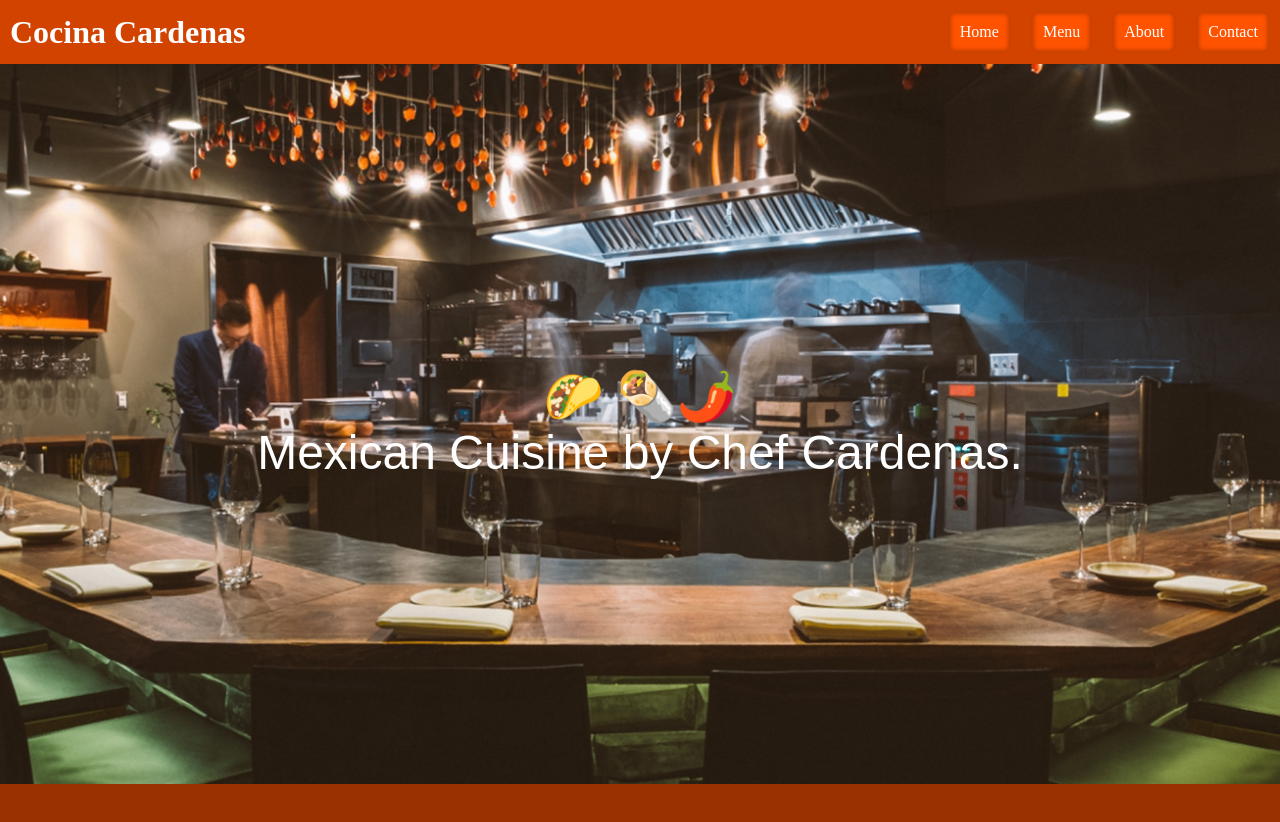
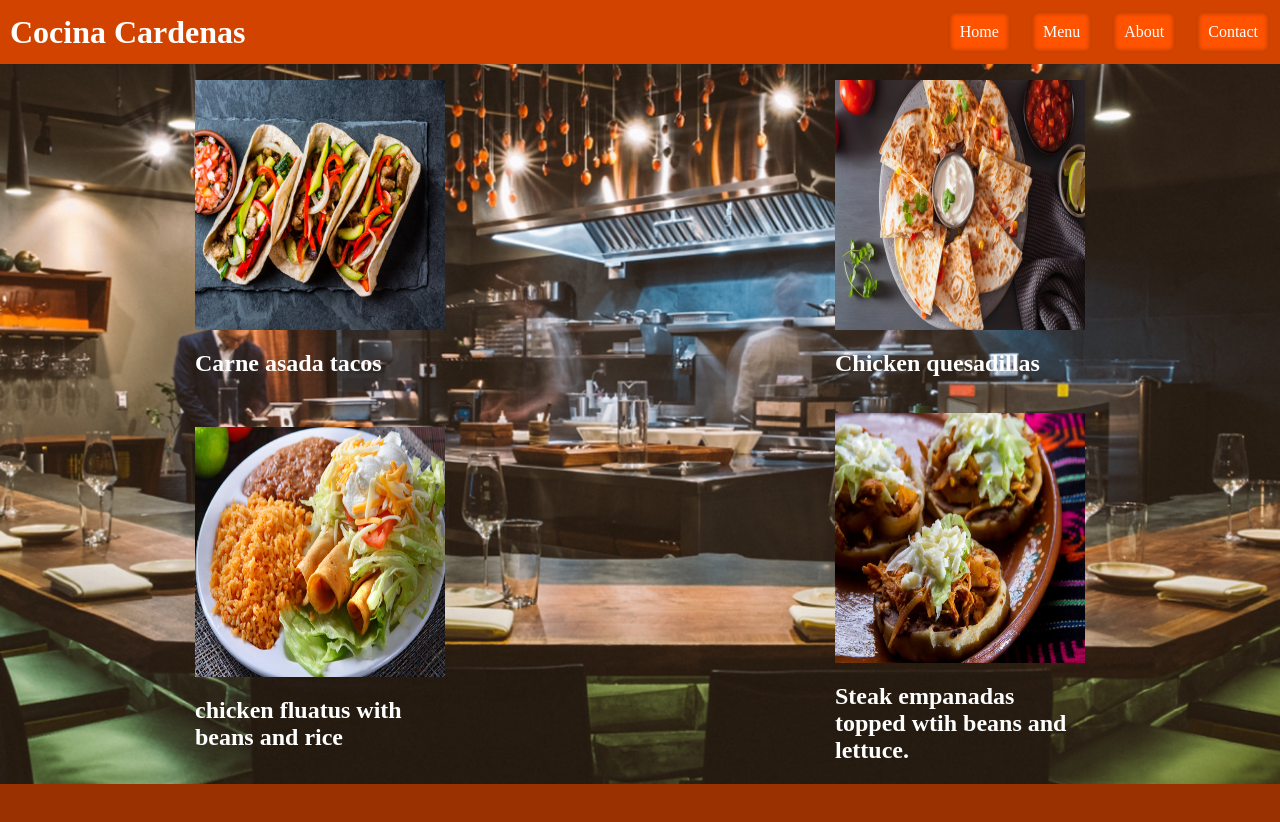
Before and after one commit to cardhect/restaurant, a website built with webpack: page dist/index.html in a window 1280 px wide. Both pictures are taken after a click on the item "Menu". Built offline with nearby package versions, Linux system fonts and the light colour scheme.

Commit message:
Menu tab content added.

```diff
--- a/src/menu.js
+++ b/src/menu.js
@@ -1,5 +1,58 @@
+import tacos from './tacos.jpeg';
+import quesadilla from './quesadilla.jpeg';
+import fluatas from './fluatas.jpeg';
+import empanada from './empanadas.jpeg';
 
 const menu = function(){
+let menu = ['tacos','quesadilla','fluatas','empanadas'];
+let menuImgs = [tacos,quesadilla,fluatas,empanada];
+// create 4 divs
+const cardContainer = document.createElement('div');
+cardContainer.setAttribute('id','card-container');
+//inserts the card container before the footer.
+const content = document.getElementById('content');
+const footer = document.getElementById('footer');
+content.insertBefore(cardContainer, footer);
+
+//creates 4 divs with id's of the menu items;
+// insert images in each div
+for (let i = 0; i < menu.length; i++) {
+    const element = menu[i];
+    const imgElement = menuImgs[i];
+    const imgTag = document.createElement('img');
+    const imgCard = document.createElement('div');
+    imgCard.setAttribute('id',element + '-card');
+    imgCard.setAttribute('class','menu-card');
+    imgTag.setAttribute('id',element);
+    imgTag.setAttribute('class','menu-img');
+    cardContainer.appendChild(imgCard);
+    imgCard.appendChild(imgTag);
+    document.getElementById(element).src = imgElement;
+}
+// add description in each div explaining the menu item
+const tacosCard = document.getElementById('tacos-card');
+const quesadillaCard = document.getElementById('quesadilla-card');
+const fluatasCard = document.getElementById('fluatas-card');
+const empanadaCard = document.getElementById('empanadas-card');
+
+let menuCardSelectors = [tacosCard, quesadillaCard, fluatasCard, empanadaCard];
+// add menu descr to each menu card /
+// add id to each menu desc /
+// select id and change text content
+for (let i = 0; i < 4; i++) {
+    const menuDescription = document.createElement('h2');
+    menuDescription.setAttribute('id', menu[i] + '-desc');
+    menuDescription.setAttribute('class','menu-description');
+    menuCardSelectors[i].appendChild(menuDescription);
+    console.log('second loop is running' + i);
+}
+
+
+document.getElementById('tacos-desc').textContent = 'Carne asada tacos';
+document.getElementById('quesadilla-desc').textContent = 'Chicken quesadillas';
+document.getElementById('fluatas-desc').textContent = 'chicken fluatus with beans and rice';
+document.getElementById('empanadas-desc').textContent = 'Steak empanadas topped wtih beans and lettuce.';
+
 
 }
 
--- a/src/style.css
+++ b/src/style.css
@@ -1,7 +1,7 @@
 body {
 	margin: 0px;
 }
-
+/* Nav bar */
 #nav-bar {
 	background-color: rgb(211, 67, 0);
 	height: 4em;
@@ -35,7 +35,7 @@ body {
 	color: white;
 	margin-left: 10px;
 }
-
+/* Main-Body */
 #main-body {
 	background-image: url(restraunt.jpeg);
 	background-position: center;
@@ -52,17 +52,46 @@ body {
 	height: 100px;
 }
 
+#title-container {
+	text-align: center;
+}
+
 #hello {
 	color: white;
 	font-family: arial;
 	font-size: 3em;
 }
 
+/* Menu */
+#card-container {
+
+	background-color: red;
+	background-image: url(restraunt.jpeg);
+
+	background-position: center;
+	background-size: cover;
+	height: 90vh;
+	display: grid;
+    align-items: center;
+    justify-items: center;
+	grid-template-columns: 1fr 1fr;
+	grid-template-rows: 1fr 1fr;
+}
+
+.menu-img {
+	    height: 250px;
+		width: 100%;
+}
+.menu-card {
+	width: 250px;
+}
+
+.menu-description {
+	color: white;
+}
+
+/* Footer */
 #footer {
 	height: 10vh;
 	background-color: rgb(154, 49, 0);
 }
-
-#title-container {
-	text-align: center;
-}
--- a/src/tabNavigation.js
+++ b/src/tabNavigation.js
@@ -1,7 +1,20 @@
 import { body } from "./body";
-
+import {menu} from "./menu";
+import {contact} from './contact';
+import {about} from './about';
 
 const tabNavigation = function () {
+   //Clears the next sibiling of navbar and inserts given content with function.
+    function clearMain(tab) {
+        const content = document.getElementById('content');
+        const navBar = document.getElementById("nav-bar");
+
+        content.removeChild(navBar.nextSibling);
+
+        const footer = document.querySelector("#footer");
+
+        content.insertBefore(footer, tab());
+    }
     //Event listeners for nav links to remove pageLoad and load different functions js
 const navLinks = document.querySelectorAll(".nav-links");
 
@@ -12,18 +25,11 @@ for (let index = 0; index < navLinks.length; index++) {
 		//will run function to display different tabs
 		if (linkId == "Home") {
 			console.log("true, this is home");
-
-			const mainBody = document.getElementById("main-body");
-
-			let content = document.querySelector("#content");
-			content.removeChild(mainBody);
-
-			const footer = document.querySelector("#footer");
-
-			content.insertBefore(footer, body());
+            clearMain(body);
 
 		} else if (linkId == "Menu") {
-			console.log("true, this is the menu");
+            clearMain(menu);
+
 		} else if (linkId == "About") {
 			console.log("true, this is the about");
 		} else if (linkId == "Contact") {
```
Also changed, not shown: dist/33b8e9905de6a02b0d89.jpeg (added), dist/3ba3509035869adfdffe.jpeg (added), dist/7001df6be6d0fd60b7ea.jpeg (added), dist/b9070a9072892c05b03e.jpeg (added), dist/main.js, src/empanadas.jpeg (added), src/fluatas.jpeg (added), src/quesadilla.jpeg (added), src/tacos.jpeg (added).
